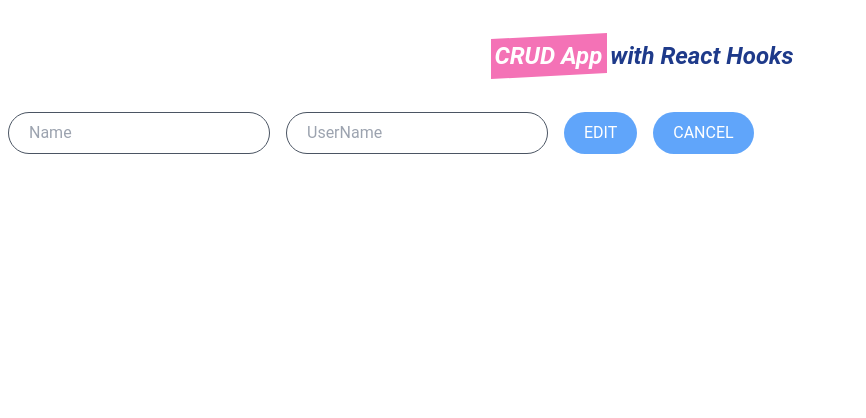
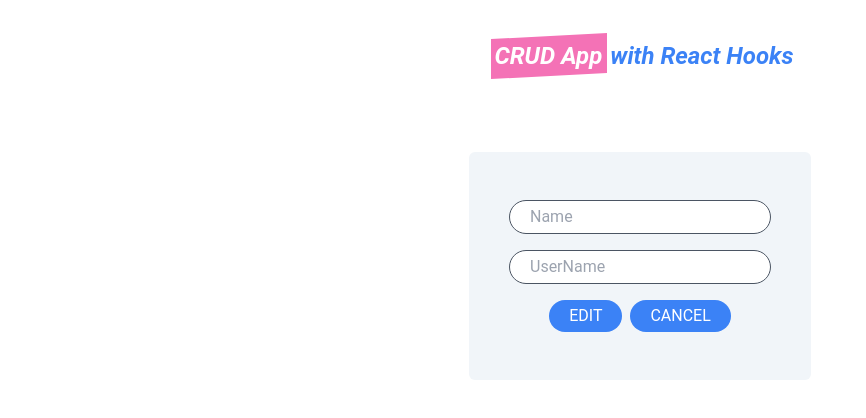
Before and after one commit to NeginSal/React-Hook-CRUD, a React (Create React App) app: page /edit/1 in a window 1280 px wide. Shown: the top 418 px of the page, without its empty margins (0-866 px from the left). Built offline with nearby package versions, Linux system fonts and the light colour scheme; no server answers.

Commit message:
added files

```diff
--- a/src/App.js
+++ b/src/App.js
@@ -4,11 +4,10 @@ import Home from './components/Home';
 import EditUser from './components/EditUser';
 import AddUser from './components/AddUser';
 
-
 const App = () => {
   return (
     <>
-      <blockquote className="text-2xl font-semibold italic text-center text-blue-900 my-10">
+      <blockquote className="text-2xl font-semibold italic text-center text-blue-500 my-10">
         <span className="mx-2 before:block before:absolute before:-inset-1 before:-skew-y-3 before:bg-pink-400 relative inline-block">
           <span className="relative text-white "> CRUD App </span>
         </span>
@@ -16,12 +15,10 @@ const App = () => {
       </blockquote>
       <Routes>
         <Route path='/' element={<Home />} />
-        {/* <Route path='/users' element={<UserList />} /> */}
         <Route path='/edit/:id' element={<EditUser />} />
         <Route path='/create' element={< AddUser />} />
       </Routes>
     </>
-
   );
 }
 
--- a/src/components/AddUser.js
+++ b/src/components/AddUser.js
@@ -1,43 +1,44 @@
 import React, { useState } from 'react';
-import { useNavigate } from 'react-router';
-import { v4 as uuidv4 } from 'uuid';
+import axios from "axios";
 
-const AddUser = ({ addUser }) => {
+const AddUser = ({ setUsers, users }) => {
 	const [name, setName] = useState("")
 	const [username, setUserName] = useState("")
-	const navigate = useNavigate()
 
 	const handleSubmit = (e) => {
 		e.preventDefault();
-		const newUser = {
-			id: uuidv4(),
-			name,
-			username
-		}
-		addUser(newUser)
+		axios
+			.post(`http://localhost:8000/users`, { name, username })
+			.then((res) => {
+				setUsers([...users, res.data])
 				setName('');
 				setUserName('');
-		navigate('/')
-	}
+			});
+	};
 
 	return (
-		<form onSubmit={handleSubmit}
-		// className='sm:flex-col md:flex-row my-5'
-		>
+			<form onSubmit={handleSubmit}>
+				<div className='flex flex-col justify-center items-center sm:flex-row sm:justify-evenly'>
+					<div className='mb-2'>
 						<input
-				className='mx-2 px-3 rounded-full border border-gray-600'
+							className='px-3 py-1 rounded-full border border-gray-600'
 							value={name} onChange={(e) => setName(e.target.value)} required
 							type="text" placeholder="Name" />
+					</div>
+					<div className='mb-2'>
 						<input
-				className='mx-2 px-3 rounded-full border border-gray-600'
+							className='px-3 py-1 rounded-full border border-gray-600'
 							value={username} onChange={(e) => setUserName(e.target.value)} required
 							type="text" placeholder="UserName" />
-			<button
-				className=' text-white mx-2 px-5 rounded-full bg-blue-400 hover:bg-blue-500'
-			>
-				Add
+					</div>
+					<div className='mb-2'>
+						<button className="bg-blue-500 hover:bg-blue-700 text-white py-1 px-3 rounded-full">
+							Button
 						</button>
+					</div>
+				</div>
 			</form>
+
 
 	);
 }
--- a/src/components/EditUser.js
+++ b/src/components/EditUser.js
@@ -4,51 +4,70 @@ import { useNavigate, useParams } from "react-router";
 
 const EditUser = () => {
   const [data, setData] = useState([])
+  const [name, setName] = useState('');
+  const [username, setUserName] = useState('');
+
   const { id } = useParams();
   const navigate = useNavigate()
 
   useEffect(() => {
     axios.get("http://localhost:8000/users/" + id)
       .then(response => {
-        setData(response.data)
+        const data = response.data;
+        setName(data.name);
+        setUserName(data.username);
       })
       .catch(error => console.log(error))
-  }, [])
+  }, [id])
 
   const handleSubmit = (e) => {
     e.preventDefault()
-    axios.put("http://localhost:8000/users/" + id, data)
+    axios.put("http://localhost:8000/users/" + id, {
+      name,
+      username
+    })
+      .then(response => {
+        setData(response.data);
+        navigate('/')
+      })
+  }
+
+  const goHome = () => {
     navigate('/')
   }
 
   return (
+    <div className="flex items-center justify-center">
       <form onSubmit={handleSubmit}>
-      <div className="flex my-10">
+        <div className='flex flex-col justify-center items-center bg-slate-100 p-10 mt-10 rounded-md'>
           <input
-          className='mx-2 px-5 py-2 rounded-full border border-gray-600'
+            className='my-2 px-5 py-1 rounded-full border border-gray-600'
             type="text" placeholder="Name"
-          value={data.name}
-          onChange={(e) => setData({ ...data, name: e.target.value })}
+            value={name}
+            onChange={(e) => setName(e.target.value)}
           />
-
           <input
-          className='mx-2 px-5 py-2 rounded-full border border-gray-600'
+            className='my-2 px-5 py-1 rounded-full border border-gray-600'
             type="text" placeholder="UserName"
-          value={data.username}
-          onChange={(e) => setData({ ...data, username: e.target.value })}
+            value={username}
+            onChange={(e) => setUserName(e.target.value)}
           />
-
+          <div className="flex my-2">
             <button
-          className='text-white mx-2 px-5 py-2 rounded-full bg-blue-400 hover:bg-blue-500'>
+              className='text-white mx-1 px-5 py-1 rounded-full bg-blue-500 hover:bg-blue-700'>
               EDIT
             </button>
             <button
-          className='text-white mx-2 px-5 py-2 rounded-full bg-blue-400 hover:bg-blue-500'
+              onClick={goHome}
+              className='text-white mx-1 px-5 py-1 rounded-full bg-blue-500 hover:bg-blue-700'
             >
               CANCEL
             </button>
           </div>
+        </div>
       </form>
+    </div>
+
   );
 }
 
--- a/src/components/Home.js
+++ b/src/components/Home.js
@@ -2,7 +2,6 @@ import axios from "axios";
 import { useEffect, useState } from "react";
 import UserList from "./UserList";
 import AddUser from "./AddUser";
-
 
 const Home = () => {
   const [users, setUsers] = useState([]);
@@ -18,23 +17,27 @@ const Home = () => {
   }, [])
 
   const deleteUser = (id) => {
-    const newUser = users.filter((user) => user.id !== id);
-    setUsers(newUser);
-  }
-
-  const addUser = (user)=>{
-    setUsers([...users,user])
+    axios.delete(`http://localhost:8000/users/${id}`).then((response) => {
+      const newUser = users.filter((user) => user.id !== id);
+      console.log(response)
+      setUsers(newUser);
+    }).catch(error => {
+      console.log(error)
+    });
   }
 
   return (
-    <>
+    <div className="max-w-xl pb-8 mx-auto px-5 bg-slate-100">
       <UserList
         users={users}
         loading={loading}
         deleteUser={deleteUser}
       />
-      <AddUser addUser={addUser} />
-    </>
+      <AddUser
+        users={users}
+        setUsers={setUsers}
+      />
+    </div>
   );
 }
 
--- a/src/components/UserList.js
+++ b/src/components/UserList.js
@@ -2,38 +2,35 @@ import { Link } from "react-router-dom";
 
 const UserList = ({ users, loading, deleteUser }) => {
 
-
-
   return (
     <div className='py-5'>
       {loading && <p>loading ...</p>}
-      {!loading &&
+      {users &&
+        <ul>
+          {(users.map((user) =>
+            <li className='flex justify-between border-b-4' key={user.id}>
+              <div className="flex ">
+                <p className='my-3 px-3'>{user.name}</p>
+                <p className='my-3 px-3'>{user.username}</p>
+              </div>
               <div>
-          {(users.map((user) =>
-            <div  >
-              <ul key={user.id}>
-                <li className='flex justify-evenly border-b-2'>
-                  <p className='mx-5 my-3 px-5'>{user.name}</p>
-                  <p className='mx-5 my-3 px-5'>{user.username}</p>
                 <Link to={`/edit/${user.id}`}>
                   <button
-                      className='mx-5 my-3 px-5 py-1 text-green-800
+                    className='mx-2 my-3 px-2 py-1 text-green-800
                        hover:bg-green-400 hover:rounded-md hover:border hover:border-green-800'
                   >EDIT</button>
                 </Link>
-
                 <button
-                    className='mx-5 my-3 px-5 py-1 text-red-800
+                  className='my-3 px-2 py-1 text-red-800
                         hover:bg-red-400 hover:rounded-md hover:border hover:border-red-800'
                   onClick={() => deleteUser(user.id)}
                 >Delete</button>
+              </div>
             </li>
-              </ul>
+          ))}
+        </ul >
+      }
     </div >
-          ))}
-        </div >
-      }
-    </div>
   )
 }
 
```
Lines whose indentation alone changed are shown as unchanged.
